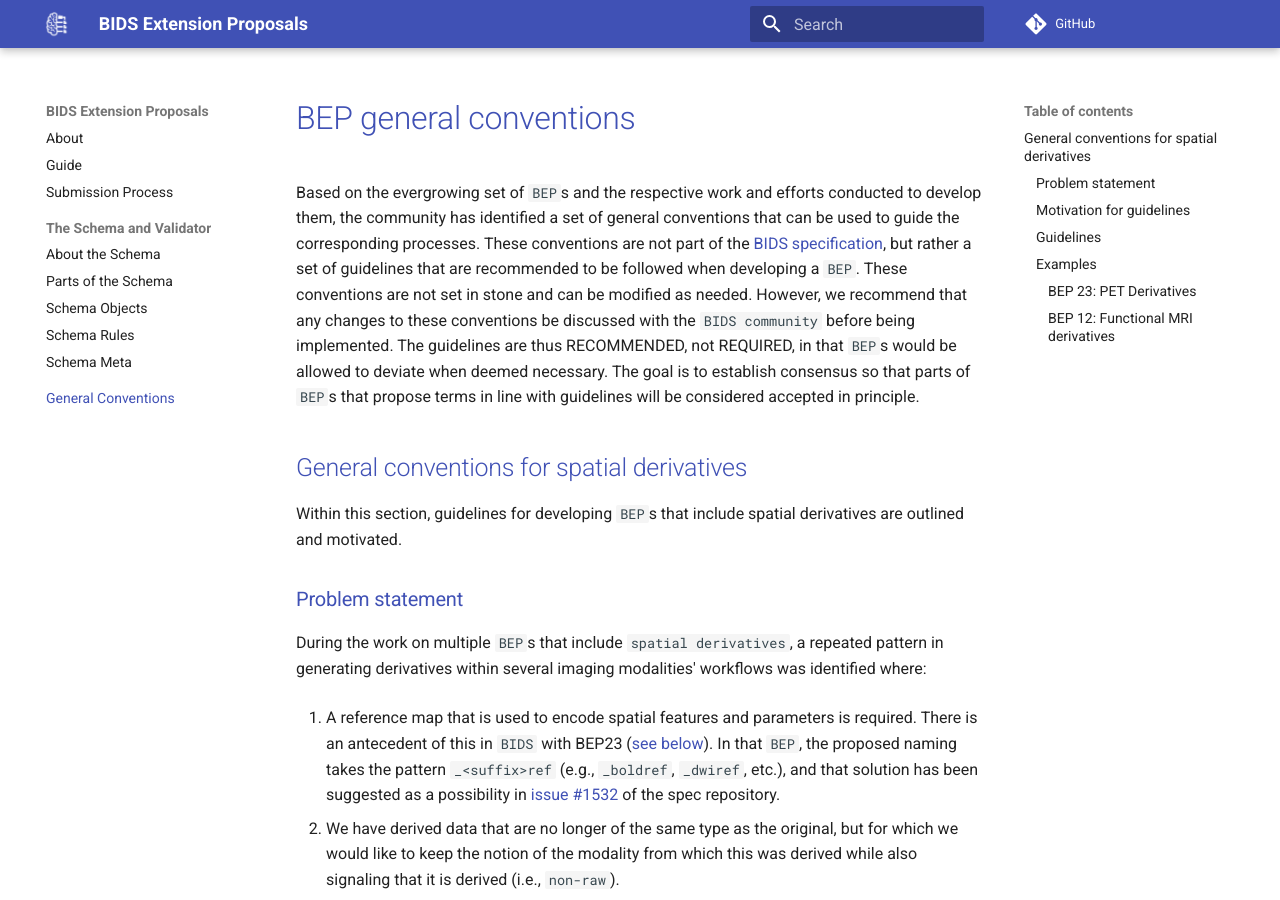
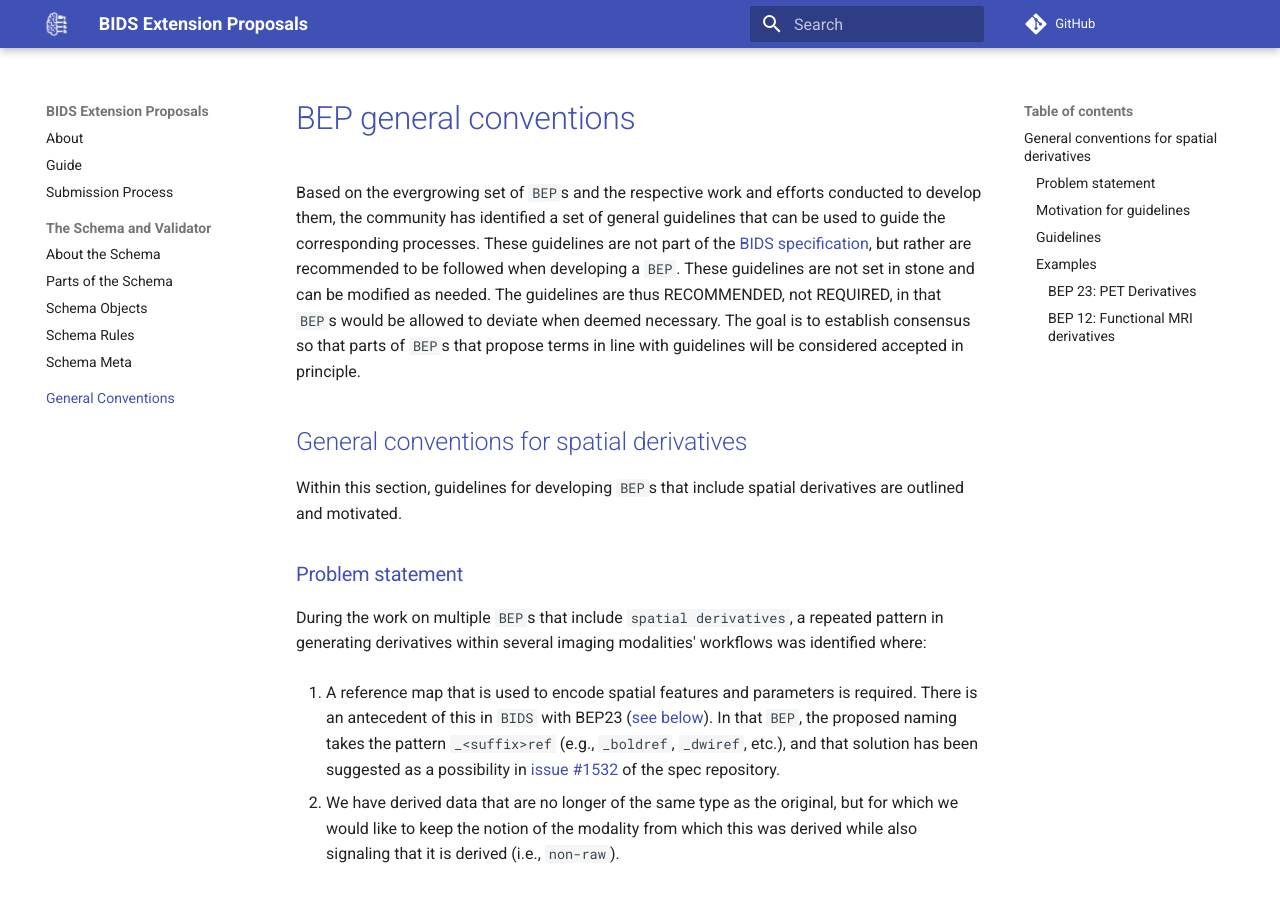
Before and after one commit to bids-standard/bids-extensions, an MkDocs documentation site: the page built from docs/general_conventions.md, in a window 1280 px wide and 900 px high. Built offline with MkDocs 1.6.1 and Material for MkDocs 9.7.7, drawn with Linux system fonts in a browser that asks for light colours; comment, search, counter and statistics services are not loaded.

Commit message:
Update docs/general_conventions.md
Simplify intro and add line breaks as suggested by @yarikoptic.

Co-authored-by: Yaroslav Halchenko <debian@onerussian.com>

```diff
--- a/docs/general_conventions.md
+++ b/docs/general_conventions.md
@@ -1,6 +1,10 @@
 # BEP general conventions
 
-Based on the evergrowing set of `BEP`s and the respective work and efforts conducted to develop them, the community has identified a set of general conventions that can be used to guide the corresponding processes. These conventions are not part of the [BIDS specification](https://bids-specification.readthedocs.io/en/stable/index.html), but rather a set of guidelines that are recommended to be followed when developing a `BEP`. These conventions are not set in stone and can be modified as needed. However, we recommend that any changes to these conventions be discussed with the `BIDS community` before being implemented. The guidelines are thus RECOMMENDED, not REQUIRED, in that `BEP`s would be allowed to deviate when deemed necessary. The goal is to establish consensus so that parts of `BEP`s that propose terms in line with guidelines will be considered accepted in principle.
+Based on the evergrowing set of `BEP`s and the respective work and efforts conducted to develop them, the community has identified a set of general guidelines that can be used to guide the corresponding processes.
+These guidelines are not part of the [BIDS specification](https://bids-specification.readthedocs.io/en/stable/index.html), but rather are recommended to be followed when developing a `BEP`.
+These guidelines are not set in stone and can be modified as needed.
+The guidelines are thus RECOMMENDED, not REQUIRED, in that `BEP`s would be allowed to deviate when deemed necessary.
+The goal is to establish consensus so that parts of `BEP`s that propose terms in line with guidelines will be considered accepted in principle.
 
 ## General conventions for spatial derivatives
 
```
